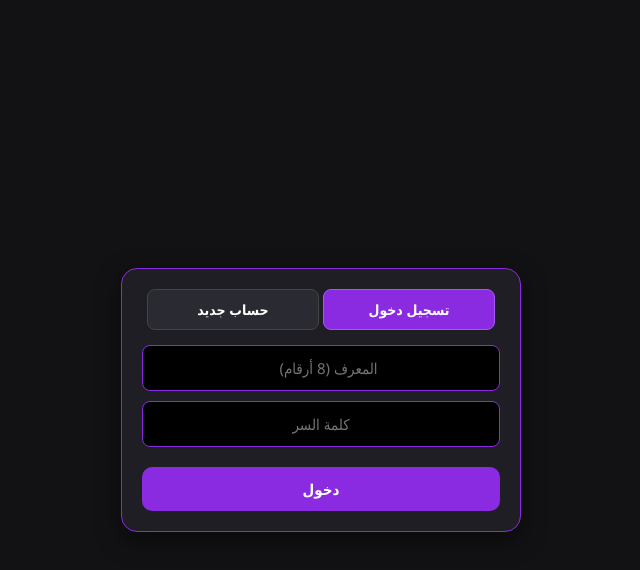
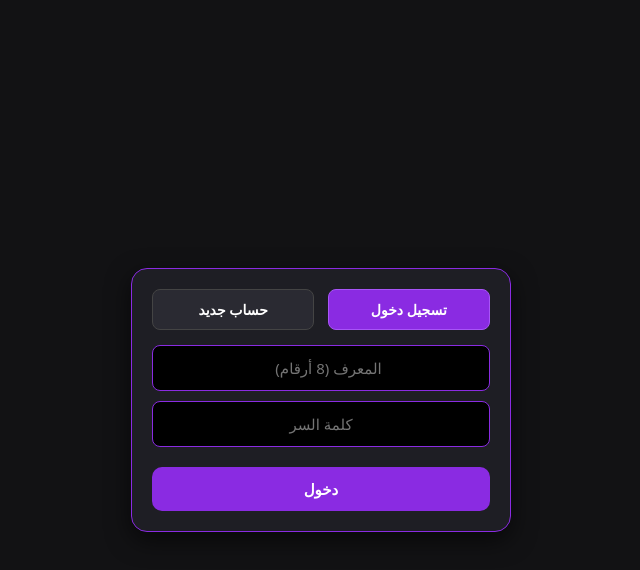
Before and after one commit to Q3SW/Q3SW.github.io, a plain HTML site: page index.html in a window 1280 px wide. Both pictures are taken after a click on the button "متابعة". Shown: the whole page, without its empty margins (319-959 px from the left). Drawn offline with Linux system fonts and the light colour scheme.

Commit message:
Update font family and container styles in index.html

```diff
--- a/index.html
+++ b/index.html
@@ -5,9 +5,9 @@
     <meta name="viewport" content="width=device-width, initial-scale=1.0">
     <title>موقع ألعاب QWS</title>
     <style>
-        * { box-sizing: border-box; margin: 0; padding: 0; font-family: 'Segoe UI', Tahoma, sans-serif; }
+        * { box-sizing: border-box; margin: 0; padding: 0; font-family: system-ui, -apple-system, sans-serif; }
         body { background: #121214; color: #fff; display: flex; justify-content: center; align-items: center; min-height: 100vh; padding: 15px; }
-        .container { width: 100%; max-width: 400px; background: #1e1e24; padding: 20px; border-radius: 16px; border: 1px solid #8a2be2; text-align: center; box-shadow: 0 8px 24px rgba(0,0,0,0.5); }
+        .container { width: 100%; max-width: 380px; background: #1e1e24; padding: 20px; border-radius: 16px; border: 1px solid #8a2be2; text-align: center; box-shadow: 0 8px 24px rgba(0,0,0,0.6); }
         .screen { display: none; }
         .screen.active { display: block; }
         .btn { background: #8a2be2; color: #fff; border: none; padding: 12px; border-radius: 10px; font-weight: bold; font-size: 15px; cursor: pointer; width: 100%; margin-top: 10px; }
@@ -33,7 +33,7 @@
 
         <!-- 2. شاشة الحسابات -->
         <div id="authScreen" class="screen">
-            <div style="margin-bottom: 15px;">
+            <div style="margin-bottom: 15px; display: flex; justify-content: space-between;">
                 <span id="tabLoginBtn" class="tab-btn tab-active" onclick="switchAuthTab('login')">تسجيل دخول</span>
                 <span id="tabRegBtn" class="tab-btn" onclick="switchAuthTab('reg')">حساب جديد</span>
             </div>
@@ -45,7 +45,7 @@
                 <button class="btn" onclick="handleLogin()">دخول</button>
             </div>
 
-            <!-- حساب جديد -->
+            <!-- جديد -->
             <div id="regForm" style="display:none;">
                 <input type="text" id="regId" readonly style="background:#1a1a20; color:#a855f7; font-weight:bold;">
                 <button class="btn btn-alt" style="margin-top:0; margin-bottom:10px; font-size:12px; padding:8px;" onclick="generateAutoId()">توليد معرف آخر 🎲</button>
@@ -381,4 +381,4 @@
         };
     </script>
 </body>
-</html>
+    </html>
```
